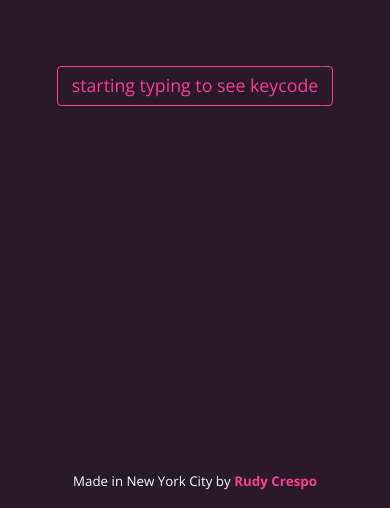
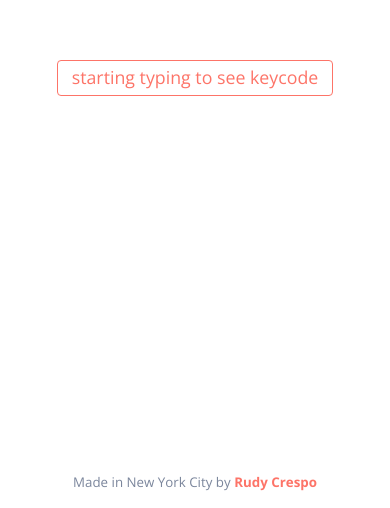
Before and after one commit to rcrespo9/beautiful-keycodes, a website: page app/index.html in a window 390 px wide. Shown: the part 344-852 px from the top of the page. Drawn offline with nearby package versions, Linux system fonts and the light colour scheme; files that its build step writes are made by us from their sources.

Commit message:
added normalize, finalized color palette, media query for larger screens

```diff
--- a/app/index.html
+++ b/app/index.html
@@ -12,6 +12,7 @@
 
     <!-- build:css styles/vendor.css -->
     <!-- bower:css -->
+    <link rel="stylesheet" href="/bower_components/normalize-css/normalize.css" />
     <!-- endbower -->
     <!-- endbuild -->
 
@@ -28,6 +29,7 @@
       <p class="browserupgrade">You are using an <strong>outdated</strong> browser. Please <a href="http://browsehappy.com/">upgrade your browser</a> to improve your experience.</p>
     <![endif]-->
 
+    <div class="wrapper">
       <div class="stage">
         <div class="stage__inner">
           <p class="stage__keycode" id="js-keycode"></p>
@@ -38,6 +40,9 @@
       <div class="attribution">
         <p class="attribution__text">Made in New York City by <a href="http://rudycrespo.com" id="js-attribution-name" target="_blank">Rudy Crespo</a></p>
       </div>
+    </div>
+
+    <canvas class="particles" id="js-particles"></canvas>
 
     <!-- Google Analytics: change UA-XXXXX-X to be your site's ID. -->
     <script>
--- a/app/styles/main.scss
+++ b/app/styles/main.scss
@@ -3,7 +3,11 @@
 
 // perfect fourth on modular scale
 
-$pink: #FF3C91;
+$pink: #fd7468;
+
+/*------------------------------------*\
+  #GLOBAL
+\*------------------------------------*/
 
 *,
 *:before,
@@ -13,6 +17,7 @@ $pink: #FF3C91;
 
 html,
 body,
+.wrapper,
 .stage {
   height: 100%;
 }
@@ -25,15 +30,24 @@ body {
   @media(min-width: 40em) {
     font-size: 16px;
   }
+
+  @media(min-width: 105em) {
+    font-size: 18px;
+  }
 }
 
 body {
-  background: #281A29;
-  color: #fefefe;
+  background: #fff;
+  color: #7b869c;
+  font-family: 'Open Sans', 'Helvetica Neue', Helvetica, Arial, sans-serif;
   text-align: center;
   -webkit-font-smoothing: antialiased;
   -moz-osx-font-smoothing: grayscale;
 }
+
+/*------------------------------------*\
+  #KEYCODE STAGE
+\*------------------------------------*/
 
 .stage {
   display: table;
@@ -50,15 +64,11 @@ body {
 }
 
 .stage__keycode {
+  color: #16243c;
   font-size: 41.956vmin;
   line-height: 1;
   margin-bottom: 0;
   font-family: 'Old Standard TT', Georgia, Times, serif;
-}
-
-.stage__key,
-.attribution {
-  font-family: 'Open Sans', 'Helvetica Neue', Helvetica, Arial, sans-serif;
 }
 
 .stage__key {
@@ -71,6 +81,10 @@ body {
   font-size: 1.777rem;
   text-transform: lowercase;
 }
+
+/*------------------------------------*\
+  #ATTRIBUTION
+\*------------------------------------*/
 
 .attribution {
   position: absolute;
@@ -90,6 +104,10 @@ body {
   margin: 0;
 }
 
+/*------------------------------------*\
+  #BROWSER UPGRADE
+\*------------------------------------*/
+
 .browserupgrade {
   margin: 0.2rem 0;
   background: #ccc;
--- a/bower.json
+++ b/bower.json
@@ -2,7 +2,8 @@
   "name": "keycodes",
   "private": true,
   "dependencies": {
-    "modernizr": "~2.8.1"
+    "modernizr": "~2.8.1",
+    "normalize-css": "^5.0.0"
   },
   "devDependencies": {
     "chai": "^3.5.0",
```
Lines whose indentation alone changed are shown as unchanged.
